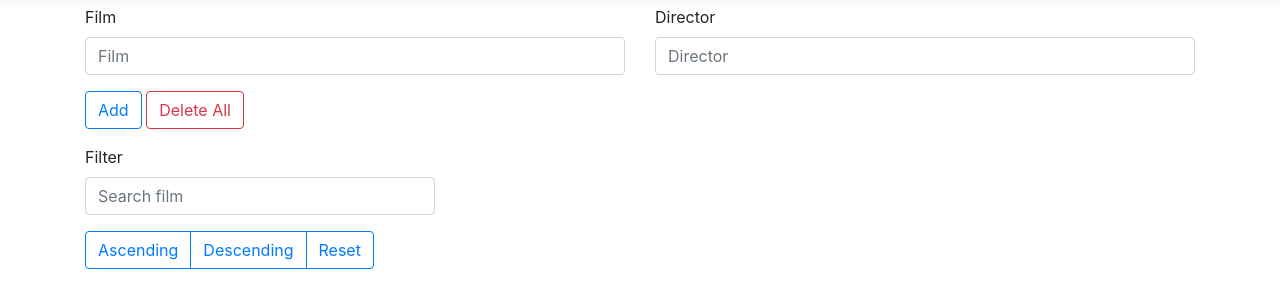
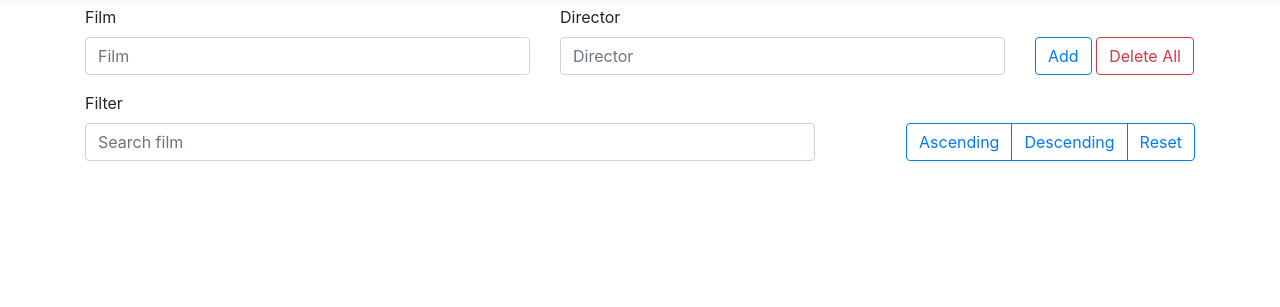
Before and after one commit to dogukanarslan/films_oop, a website built with webpack: page src/template.html in a window 1280 px wide. Shown: the part 51-358 px from the top of the page. Built offline with nearby package versions, Linux system fonts and the light colour scheme.

Commit message:
Design changes

```diff
--- a/src/template.html
+++ b/src/template.html
@@ -27,23 +27,21 @@
         <form id="form">
             <!-- FILMS -->
             <div class="row">
-                <div class="col-md-6">
-                    <div class="form-group">
+                <div class="col-md-5">
+                    <div class="form-group mt-auto">
                         <label for="film_name">Film</label>
                         <input id="film_name" class="form-control" type="text" placeholder="Film">
                     </div>
                 </div>
 
-                <div class="col-md-6">
+                <div class="col-md-5">
                     <div class="form-group">
                         <label for="film_director">Director</label>
                         <input id="film_director" class="form-control" type="text" placeholder="Director">
                     </div>
                 </div>
-            </div>
 
-            <div class="row">
-                <div class="col-md-4">
+                <div class="col-md-2 d-flex align-items-end">
                     <div class="form-group">
                         <input id="add_film" class="btn btn-outline-primary" type="submit" value="Add">
                         <button class="btn btn-outline-danger" type="button" data-toggle="modal"
@@ -54,16 +52,13 @@
 
             <!-- FILTERS -->
             <div class="row">
-                <div class="col-sm-4">
+                <div class="col-sm-8">
                     <div class="form-group">
                         <label for="filter_input">Filter</label>
                         <input id="filter_input" class="form-control" type="text" placeholder="Search film">
                     </div>
                 </div>
-            </div>
-
-            <div class="row">
-                <div class="col-sm-8">
+                <div class="col-sm-4 d-flex justify-content-end align-items-end">
                     <div class="form-group">
                         <div class="btn-group">
                             <button id="asc_sort" type="button" class="btn btn-outline-primary">Ascending</button>
```
Also changed, not shown: src/netflix.html (+9 -6 lines).
